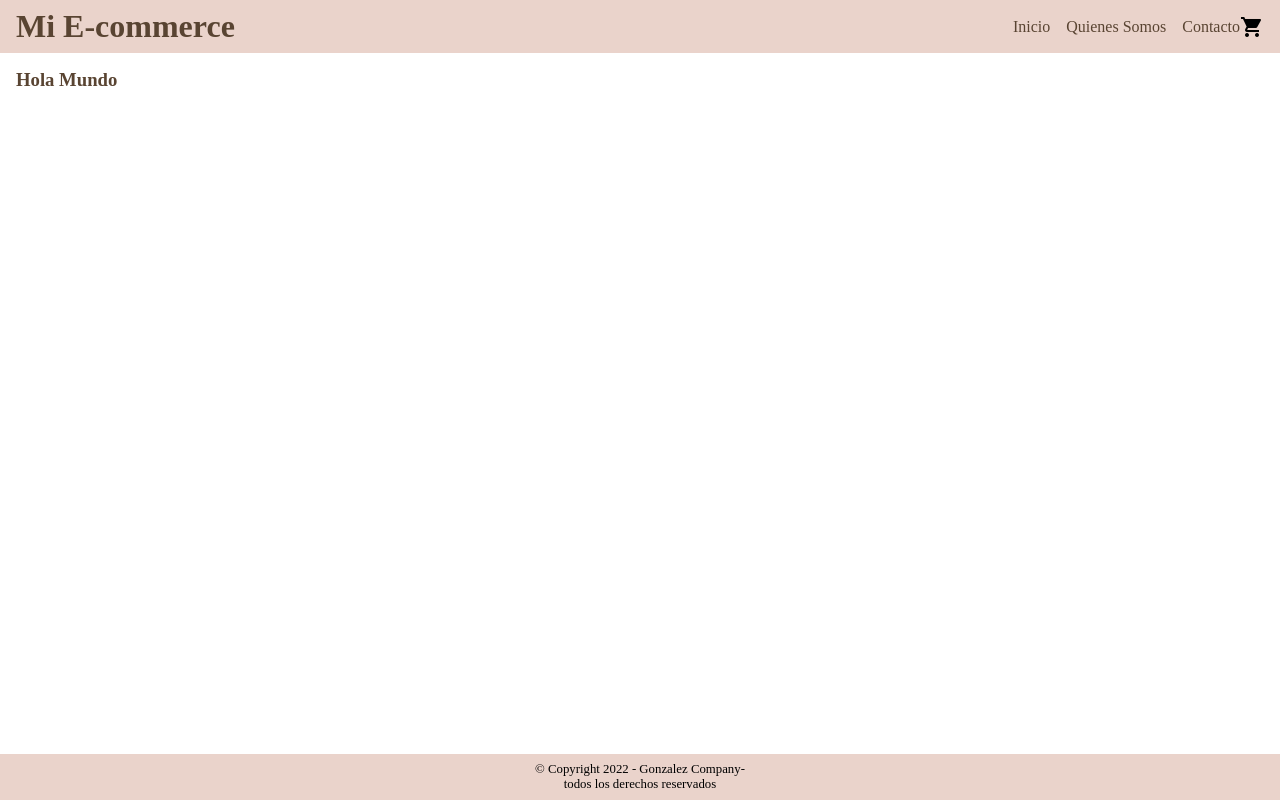
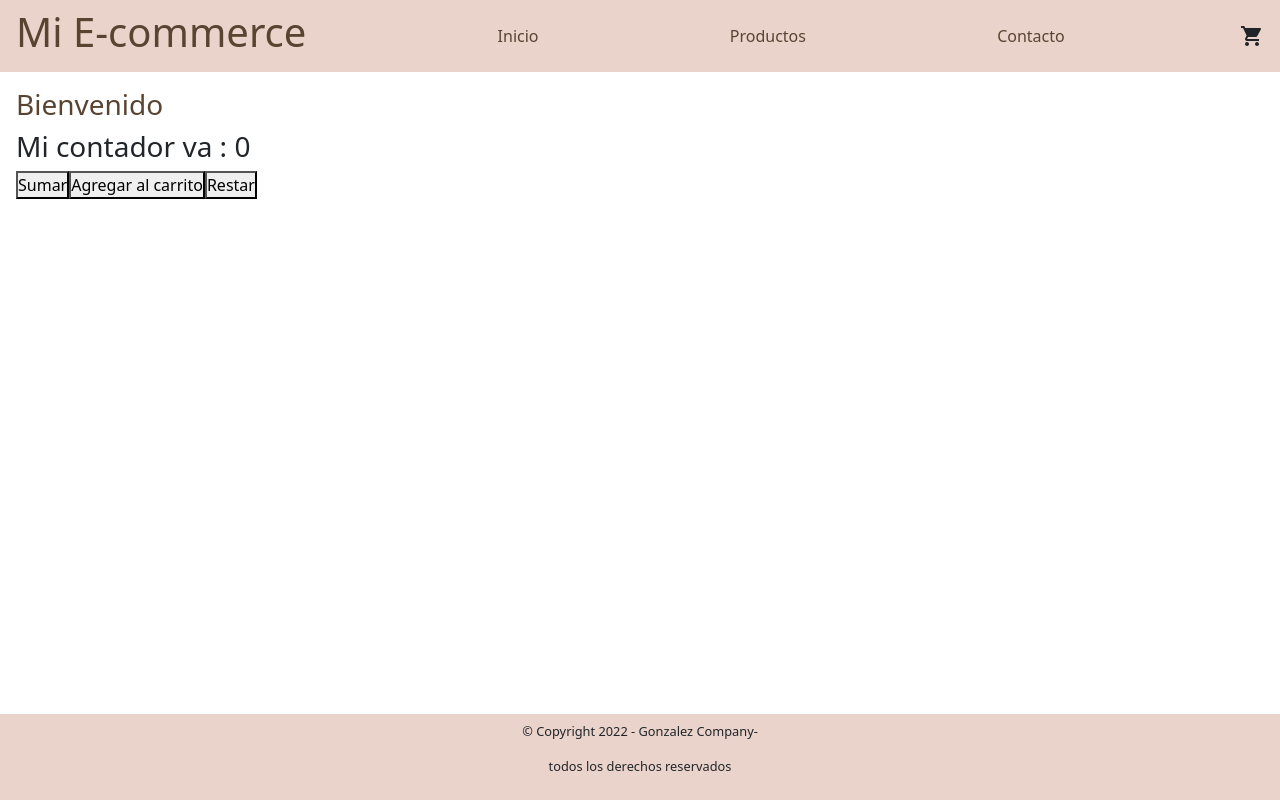
Before and after one commit to leoogonzalez/coderRJSleo, a React (Create React App) app in the folder tiendagonzalezpalacios/: page / in a window 1280 px wide. Built offline with nearby package versions, Linux system fonts and the light colour scheme.

Commit message:
desafio clase numero 5

```diff
--- a/tiendagonzalezpalacios/public/index.html
+++ b/tiendagonzalezpalacios/public/index.html
@@ -26,6 +26,7 @@
     -->
     <link href="https://fonts.googleapis.com/icon?family=Material+Icons"
       rel="stylesheet">
+      <!-- bootstrap CDN-->
     <title>React App</title>
   </head>
   <body>
--- a/tiendagonzalezpalacios/src/App.js
+++ b/tiendagonzalezpalacios/src/App.js
@@ -1,18 +1,19 @@
-import Header from "./Header"
-import Main from "./Main"
-import Footer from "./Footer"
 import NavBar from './components/NavBar';
 import ItemListContainer from './components/ItemListContainer'
+import Footer from "./Footer"
+
 const App = () => {
 
 
 return <div id="root">
-      <Header>
-        <NavBar/>
-      </Header>
-      <Main>
-      <ItemListContainer/>
-      </Main>
+    <NavBar>
+
+       </NavBar>
+      <ItemListContainer titulo="Bienvenido">
+
+      </ItemListContainer>
+
+
     <Footer></Footer>
 </div>
 }
--- a/tiendagonzalezpalacios/src/Header.js
+++ /dev/null
@@ -1,13 +0,0 @@
-import React from 'react'
-import NavBar from './components/NavBar';
-const Header = () => {
-  return (
-      <header id='layout-header' className='header'>
-        <h1 className='header__title'>Mi E-commerce</h1>
-        <NavBar/>
-
-      </header>
-  );
-}
-
-export default Header
--- a/tiendagonzalezpalacios/src/Main.js
+++ b/tiendagonzalezpalacios/src/Main.js
@@ -1,13 +1,13 @@
-import React from 'react'
-import ItemListContainer from './components/ItemListContainer'
+// import React from 'react'
+// import ItemListContainer from './components/ItemListContainer'
 
-const Main = () => {
-  return (
-    <main>
-           <ItemListContainer titulo="Hola Mundo"></ItemListContainer>
+// const Main = () => {
+//   return (
+//     <main>
+//            <ItemListContainer titulo="Hola Mundo"></ItemListContainer>
 
-    </main>
-  )
-}
+//     </main>
+//   )
+// }
 
-export default Main
+// export default Main
--- /dev/null
+++ b/tiendagonzalezpalacios/src/components/ItemCount.js
@@ -0,0 +1,43 @@
+
+import React, { useState } from 'react'
+import { Button } from 'react-bootstrap'
+
+
+const ItemCount = () => {
+
+    const [estado, setEstado] = useState(0)
+
+const Incrementar = () => {
+
+  if(estado < 10 ){
+
+    setEstado(estado + 1)
+
+  }
+}
+
+const Decrementar = () => {
+
+  if(estado > 0){
+    setEstado(estado - 1)
+  }
+}
+
+const AgregarAlCarrito = () => {
+  setEstado(0)
+}
+
+  return (
+
+    <div>
+      <h3>Mi contador va : {estado}</h3>
+      <button  onClick = {Incrementar}>Sumar</button>
+      <button  onClick = {AgregarAlCarrito}>Agregar al carrito</button>
+      <button  onClick = {Decrementar}>Restar</button>
+      </div>
+
+ )
+
+}
+
+export default ItemCount
--- a/tiendagonzalezpalacios/src/components/ItemListContainer.js
+++ b/tiendagonzalezpalacios/src/components/ItemListContainer.js
@@ -1,9 +1,13 @@
 import React from 'react'
+import ItemCount from './ItemCount'
 
 const ItemListContainer = (greeting)  => {
 
   return (
-    <div><h3 className='contenido__main'>{greeting.titulo}</h3></div>
+    <main>
+      <h3 className='contenido__main'>{greeting.titulo}</h3>
+      <ItemCount stock={5} initial={1} ></ItemCount>
+      </main>
   )
 }
 
--- a/tiendagonzalezpalacios/src/components/NavBar.js
+++ b/tiendagonzalezpalacios/src/components/NavBar.js
@@ -3,12 +3,13 @@ import CartWidget from './CartWidget';
 
 const NavBar = () => {
   return (
-    <nav className='nav'>
+    <header id="layout-header" className='nav'>
+         <h1 className='header__title'>Mi E-commerce</h1>
     <a href='#' className='nav__link'>Inicio</a>
-   <a href='#' className='nav__link'>Quienes Somos</a>
+   <a href='#' className='nav__link'>Productos</a>
    <a href='#' className='nav__link'>Contacto</a>
    <CartWidget/>
- </nav>
+ </header>
 
   )
 }
--- a/tiendagonzalezpalacios/src/estilos.css
+++ /dev/null
@@ -1,57 +0,0 @@
-*{
-    padding:0;
-    margin:0;
-    font-size: border-box;
-}
-
-html , body , #root  {
-    height: 100vh;
-}
-
-#layout-header a{
-    text-decoration: none;
-    color: #594432;
-    margin-left: 1rem;
-}
-
-#root {
-    display: flex;
-    flex-direction: column;
-}
-
-#layout-header {
-    display: flex;
-    align-items: center;
-    justify-content: space-between;
-    padding: 0.5rem 1rem;
-    background-color: #EAD3CB;
-    box-shadow: 0 2px 4px rgba(0, 0,0, 0);
-}
-
-main{
-flex-grow: 1;
-padding: 1rem;
-}
-
-footer{
-    padding: 0.5rem;
-    background-color: #EAD3CB;
-    text-align: center;
-    font-size: 0.8rem;
-
-}
-
-nav{
-    display: flex;
-    align-items: center;
-}
-
-.header__title{
-    color: #594432;
-}
-
-.contenido__main{
-    color: #594432;
-    justify-content: center;
-
-}
--- /dev/null
+++ b/tiendagonzalezpalacios/src/estilos.scss
@@ -0,0 +1,57 @@
+*{
+    padding:0;
+    margin:0;
+    font-size: border-box;
+}
+
+html , body , #root  {
+    height: 100vh;
+}
+
+#layout-header a{
+    text-decoration: none;
+    color: #594432;
+    margin-left: 1rem;
+}
+
+#root {
+    display: flex;
+    flex-direction: column;
+}
+
+#layout-header {
+    display: flex;
+    align-items: center;
+    justify-content: space-between;
+    padding: 0.5rem 1rem;
+    background-color: #EAD3CB;
+    box-shadow: 0 2px 4px rgba(0, 0,0, 0);
+}
+
+main{
+flex-grow: 1;
+padding: 1rem;
+}
+
+footer{
+    padding: 0.5rem;
+    background-color: #EAD3CB;
+    text-align: center;
+    font-size: 0.8rem;
+
+}
+
+nav{
+    display: flex;
+    align-items: center;
+}
+
+.header__title{
+    color: #594432;
+}
+
+.contenido__main{
+    color: #594432;
+    justify-content: center;
+
+}
--- a/tiendagonzalezpalacios/src/index.js
+++ b/tiendagonzalezpalacios/src/index.js
@@ -2,5 +2,6 @@
 import React from 'react'
 import ReactDOM from 'react-dom'
 import App from './App'
-import "./estilos.css"
+import "./estilos.scss"
+import 'bootstrap/dist/css/bootstrap.min.css';
 ReactDOM.render(<App/>,document.getElementById("root"))
```
Also changed, not shown: package.json (added, +7 -0 lines), 1 other file (tests, documents, lock files or other folders).
